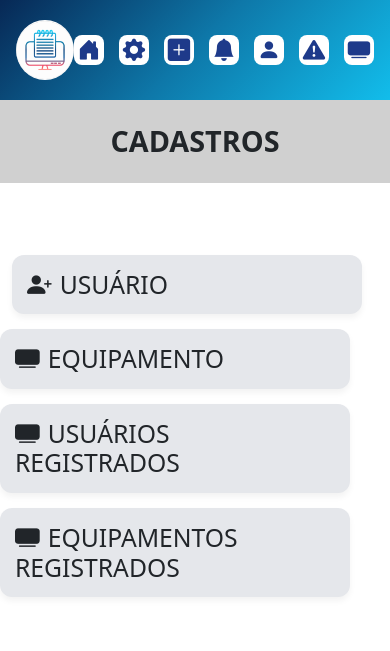
After one commit to Dai4ne/TCC_CEC, a PHP site: page /Front-End_Admin/cadastros_admin.php in a window 390 px wide. The commit adds this page. Shown: the top 651 px of the page. Run offline with PHP 8.4, Linux system fonts and the light colour scheme.

Commit message:
Atualização - Tela cadastros
Criação da tela que direciona para cadastro

```diff
--- /dev/null
+++ b/TCC - arquivos com o PHP/Front-End_Admin/cadastros_admin.php
@@ -0,0 +1,216 @@
+<!DOCTYPE html>
+<html lang="en">
+<head>
+    <meta charset="UTF-8">
+    <meta name="viewport" content="width=device-width, initial-scale=1.0">
+
+    <link href="https://cdn.jsdelivr.net/npm/bootstrap@5.3.0/dist/css/bootstrap.min.css" rel="stylesheet">
+    <link rel="stylesheet" href="https://cdn.jsdelivr.net/npm/bootstrap-icons@1.13.1/font/bootstrap-icons.min.css">
+
+    <title>CEC</title>
+
+    <style>
+        header {
+            background: linear-gradient(135deg, #072855 0%, #0e78a9 50%, #12bdeb 100%);
+            height: 120px;
+            display: flex;
+            align-items: center;
+            justify-content: space-between;
+            padding: 0 2rem;
+        }
+
+        .logo-circle {
+            width: 80px;
+            height: 80px;
+            background: white;
+            border-radius: 50%;
+            display: flex;
+            align-items: center;
+            justify-content: center;
+        }
+
+        .nav-icons {
+            display: flex;
+            gap: 1rem;
+        }
+
+        .nav-icon {
+            width: 40px;
+            height: 40px;
+            background: white;
+            border-radius: 8px;
+            display: flex;
+            align-items: center;
+            justify-content: center;
+            cursor: pointer;
+        }
+
+        .nav-icon i {
+            font-size: 1.4rem;
+            color: #1e3a8a;
+        }
+
+        .page-title {
+            text-align: center;
+            font-size: 1.8rem;
+            font-weight: bold;
+            margin-bottom: 2rem;
+            background-color: #d0d0d0;
+        }
+
+        .main-content {
+            padding: 40px 0;
+        }
+
+        .dashboard-card {
+            width: 350px;
+            background: #e5e7eb;
+            border-radius: 12px;
+            padding: 30px;
+            margin-bottom: 20px;
+            box-shadow: 0 4px 6px rgba(0, 0, 0, 0.05);
+            transition: 0.3s;
+        }
+
+        .dashboard-card:hover {
+            transform: translateY(-5px);
+            box-shadow: 0 8px 25px rgba(0, 0, 0, 0.1);
+        }
+
+        @media (max-width:768px) {
+            .header {
+                padding: 10px 0;
+            }
+
+            .logo-container {
+                width: 50px;
+                height: 50px;
+            }
+
+            .nav-icons {
+                gap: 15px;
+            }
+
+            .nav-icon {
+                width: 30px;
+                height: 30px;
+            }
+
+            .welcome-title {
+                font-size: 1.8rem;
+                margin-bottom: 30px;
+            }
+
+            .dashboard-card {
+                padding: 20px;
+                margin-bottom: 15px;
+            }
+        }
+
+        @media (max-width:576px) {
+            .welcome-title {
+                font-size: 1.5rem;
+                text-align: center;
+            }
+
+            .dashboard-card {
+                padding: 15px;
+            }
+        }
+
+
+        @media (max-width:768px) {
+            header {
+                padding: 0 1rem;
+                height: 100px;
+            }
+
+            .logo-circle {
+                width: 60px;
+                height: 60px;
+            }
+
+            .nav-icon {
+                width: 35px;
+                height: 35px;
+            }
+
+            h1 {
+                font-size: 1.6rem;
+                margin-bottom: 1.5rem;
+            }
+        }
+
+        @media (max-width:576px) {
+            .nav-icon {
+                width: 30px;
+                height: 30px;
+            }
+        }
+    </style>
+</head>
+<body>
+
+    <header>
+        <div class="logo-circle">
+            <img src="../Imagens/logo_100.png" alt="logo" class="img-fluid">
+        </div>
+        <div class="nav-icons">
+            <div class="nav-icon"><i class="bi bi-house-door-fill"></i></div> <!-- Home -->
+
+            <div class="nav-icon"><i class="bi bi-gear-fill"></i></div> <!-- Configurações -->
+
+            <div class="nav-icon"><i class="bi bi-plus-square-fill"></i></div> <!-- Cadastro -->
+
+            <div class="nav-icon"><i class="bi bi-bell-fill"></i></div> <!-- Notificações -->
+
+            <div class="nav-icon"><i class="bi bi-person-fill"></i></div> <!-- Perfil -->
+
+            <div class="nav-icon"><i class="bi bi-exclamation-triangle-fill"></i></div> <!--  -->
+
+            <div class="nav-icon"><i class="bi bi-tv-fill"></i></div> <!-- Equipamentos  -->
+        </div>
+    </header>
+
+    <h1 class="page-title p-4">CADASTROS</h1>
+
+    <main class="main-content">
+        <div class="container-fluid">
+
+            <div class="row">
+
+                <div class="col-12 col-lg-4">
+                    <div class="dashboard-card">
+                        <h2 class="card-title"><i class="bi bi-person-plus-fill me-2"></i>USUÁRIO</h2>
+                    </div>
+                </div
+
+                <div class="col-12 col-lg-4">
+                    <div class="dashboard-card">
+                        <h2 class="card-title"><i class="bi bi-tv-fill me-2"></i>EQUIPAMENTO</h2>
+                     </div>
+                </div>
+
+            </div>
+
+
+            <div class="row justify-content-center">
+
+                <div class="col-12 col-lg-4">
+                    <div class="dashboard-card">
+                        <h2 class="card-title"><i class="bi bi-tv-fill me-2"></i>USUÁRIOS REGISTRADOS</h2>
+                    </div>
+                </div>
+
+                <div class="col-12 col-lg-4 ">
+                    <div class="dashboard-card">
+                        <h2 class="card-title"><i class="bi bi-tv-fill me-2"></i>EQUIPAMENTOS REGISTRADOS</h2>
+                    </div>
+                </div>
+
+            </div>
+        </div>
+    </main>
+
+</body>
+</html>
```
Also changed, not shown: TCC - arquivos com o PHP/Front-End_Admin/cadastro_equip_admin.php (+75 -0 lines), TCC - arquivos com o PHP/Front-End_Admin/home_admin.php (+5 -3 lines).
